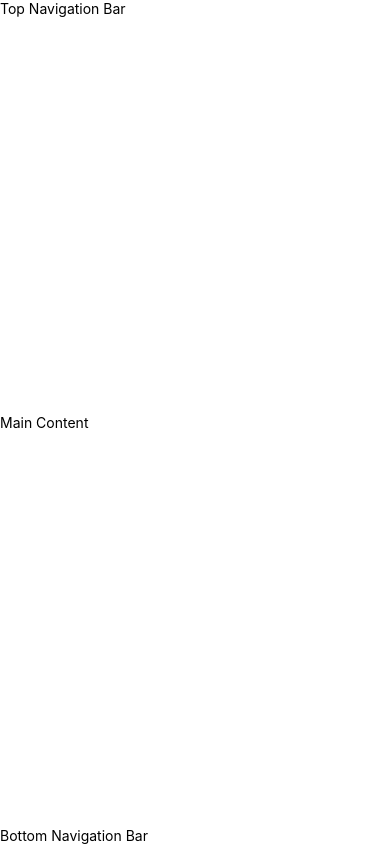
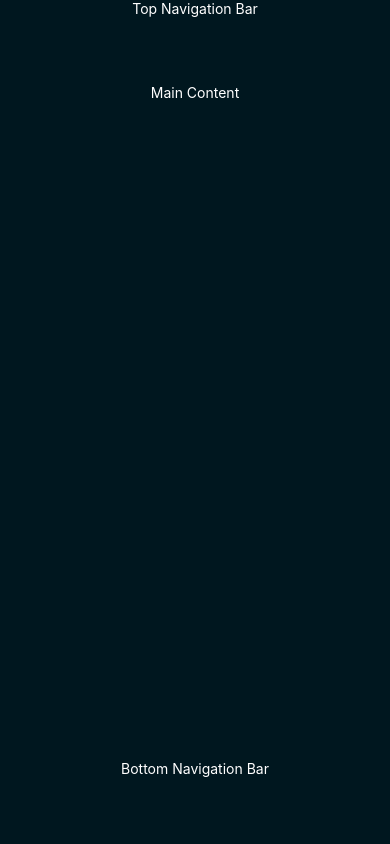
Before and after one commit to PKrystian/HexHandbook, a React Native app: screen / in a window 390 px wide. Built offline with nearby package versions, Linux system fonts and the light colour scheme.

Commit message:
[HEX] Further improvements

```diff
--- a/App.js
+++ b/App.js
@@ -1,23 +1,41 @@
 import React from 'react';
-import { View, StyleSheet } from 'react-native';
+import { View, StyleSheet, Dimensions } from 'react-native';
 import TopContent from './components/top/TopContent';
 import MainContent from './components/main/MainContent';
 import BottomContent from './components/bottom/BottomContent';
 
 const App = () => {
   return (
-    <View style={styles.container}>
-      <TopContent />
-      <MainContent />
-      <BottomContent />
+    <View style={styles.content}>
+      <View style={styles.top}>
+        <TopContent textStyle={styles.text} />
+      </View>
+      <View style={styles.main}>
+        <MainContent textStyle={styles.text} />
+      </View>
+      <View style={styles.bottom}>
+        <BottomContent textStyle={styles.text} />
+      </View>
     </View>
   );
 };
 
 const styles = StyleSheet.create({
-  container: {
+  content: {
     flex: 1,
-    justifyContent: 'space-between',
+  },
+  top: {
+    height: Dimensions.get('window').height * 0.1,
+  },
+  main: {
+    height: Dimensions.get('window').height * 0.8,
+  },
+  bottom: {
+    height: Dimensions.get('window').height * 0.1,
+  },
+  text: {
+    color: '#FFFFFF',
+    textAlign: 'center',
   },
 });
 
--- a/components/bottom/BottomContent.js
+++ b/components/bottom/BottomContent.js
@@ -1,12 +1,19 @@
 import React from 'react';
-import { View, Text } from 'react-native';
+import { View, Text, StyleSheet } from 'react-native';
 
-const BottomContent = () => {
+const BottomContent = ({ textStyle }) => {
   return (
-    <View>
-      <Text>Bottom Navigation Bar</Text>
+    <View style={styles.content}>
+      <Text style={textStyle}>Bottom Navigation Bar</Text>
     </View>
   );
 };
 
+const styles = StyleSheet.create({
+  content: {
+    flex: 1,
+    backgroundColor: '#00171F',
+  },
+});
+
 export default BottomContent;
--- a/components/main/MainContent.js
+++ b/components/main/MainContent.js
@@ -1,12 +1,19 @@
 import React from 'react';
-import { View, Text } from 'react-native';
+import { View, Text, StyleSheet } from 'react-native';
 
-const MainContent = () => {
+const MainContent = ({ textStyle }) => {
   return (
-    <View>
-      <Text>Main Content</Text>
+    <View style={styles.content}>
+      <Text style={textStyle}>Main Content</Text>
     </View>
   );
 };
 
+const styles = StyleSheet.create({
+  content: {
+    flex: 1,
+    backgroundColor: '#00171F',
+  },
+});
+
 export default MainContent;
--- a/components/top/TopContent.js
+++ b/components/top/TopContent.js
@@ -1,13 +1,19 @@
-// src/components/TopNavBar.js
 import React from 'react';
-import { View, Text } from 'react-native';
+import { View, Text, StyleSheet } from 'react-native';
 
-const TopContent = () => {
+const TopContent = ({ textStyle }) => {
   return (
-    <View>
-      <Text>Top Navigation Bar</Text>
+    <View style={styles.content}>
+      <Text style={textStyle}>Top Navigation Bar</Text>
     </View>
   );
 };
 
+const styles = StyleSheet.create({
+  content: {
+    flex: 1,
+    backgroundColor: '#00171F',
+  },
+});
+
 export default TopContent;
```
